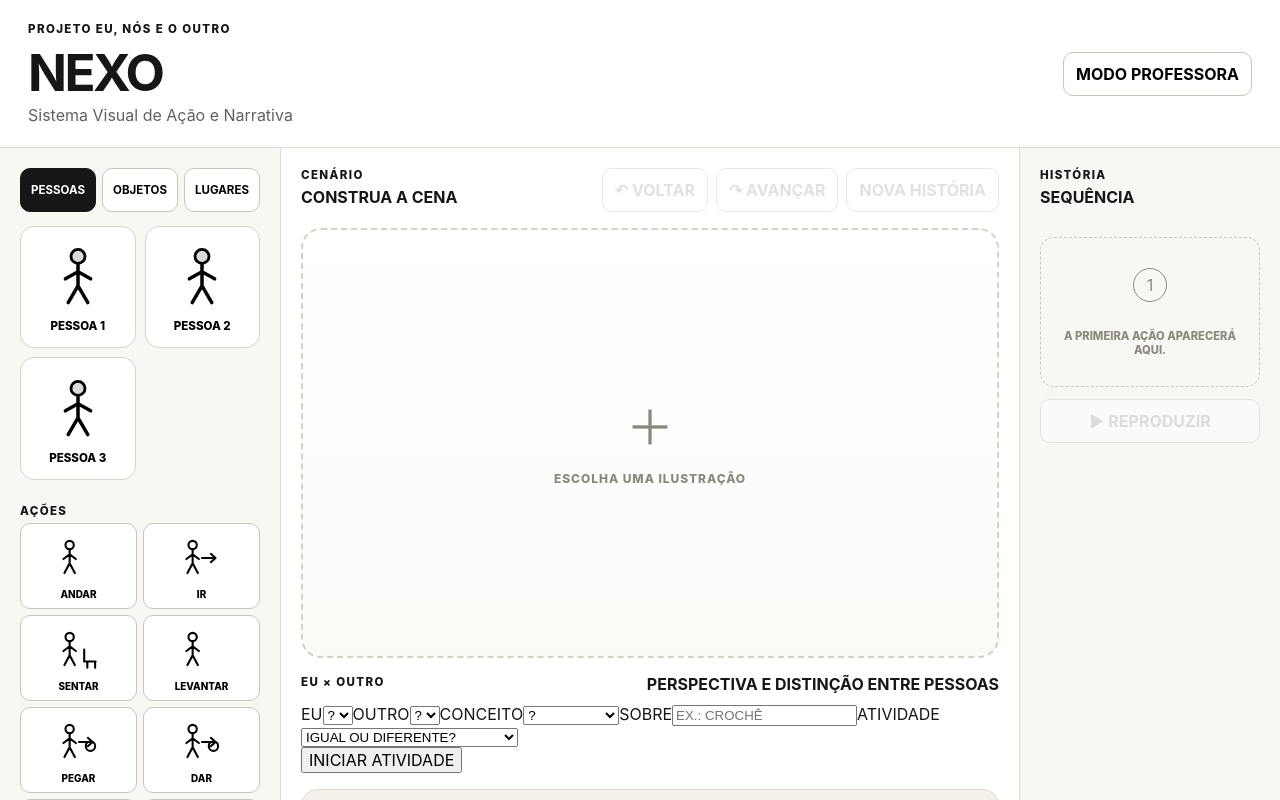
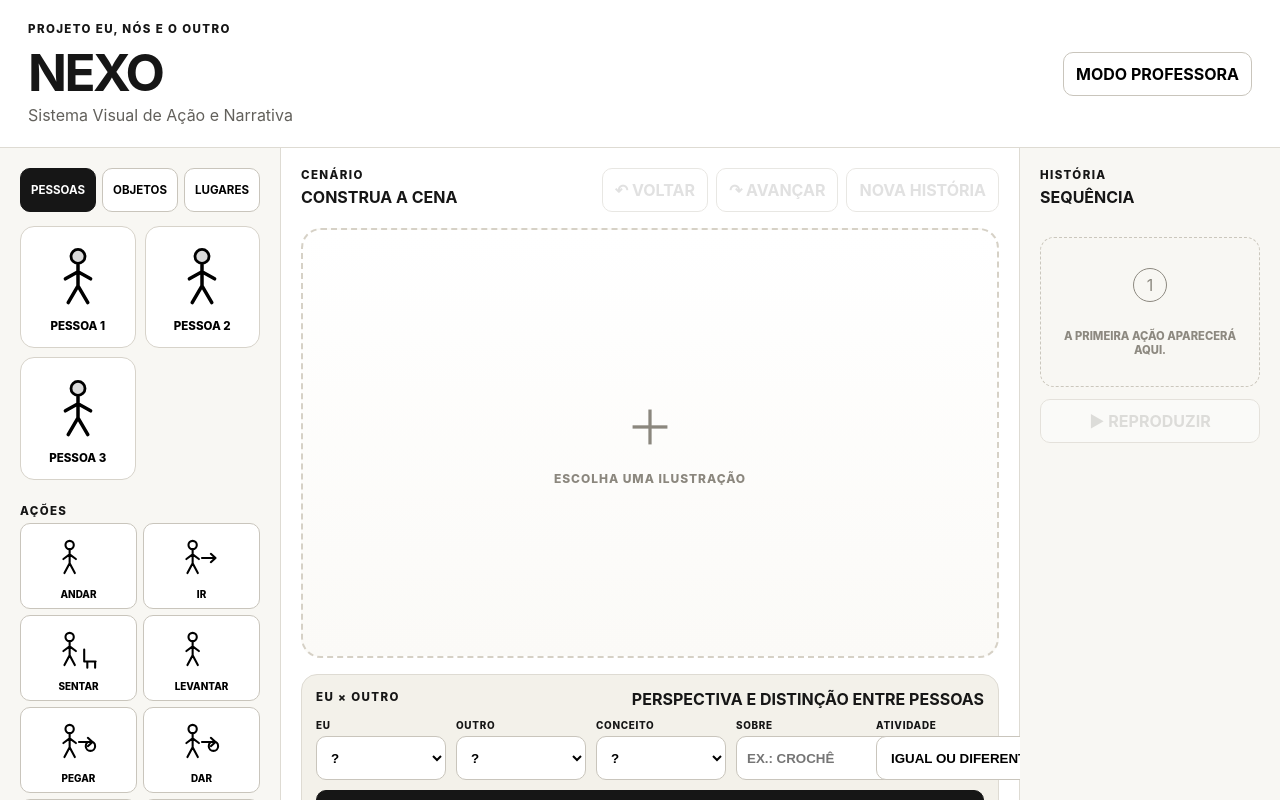
Before and after one commit to aeduardasantana/nexo, a React (Vite) app: page / in a window 1280 px wide. Shown: the top 800 px of the page. Built offline with nearby package versions, Linux system fonts and the light colour scheme.

Commit message:
style: add self-other perspective interface [edufertanapo]

```diff
--- a/src/styles.css
+++ b/src/styles.css
@@ -2065,3 +2065,120 @@ button:disabled { opacity: .42; cursor: not-allowed; }
     grid-template-columns: 1fr;
   }
 }
+
+
+.perspective-builder {
+  border: 1px solid #dedbd3;
+  border-radius: 16px;
+  padding: 14px;
+  background: #f3f1ea;
+}
+
+.perspective-config {
+  display: grid;
+  grid-template-columns: repeat(5, minmax(130px, 1fr));
+  gap: 10px;
+}
+
+.perspective-config label {
+  display: grid;
+  gap: 5px;
+}
+
+.perspective-config label span {
+  font-size: .62rem;
+  font-weight: 850;
+  letter-spacing: .07em;
+}
+
+.perspective-config select,
+.perspective-config input {
+  min-height: 44px;
+  border: 1px solid #c9c5bc;
+  border-radius: 10px;
+  background: #fff;
+  padding: 8px 10px;
+  font-weight: 800;
+}
+
+.perspective-start {
+  width: 100%;
+  min-height: 44px;
+  margin-top: 10px;
+  border: 1px solid #161616;
+  border-radius: 10px;
+  background: #161616;
+  color: #fff;
+  font-weight: 850;
+  cursor: pointer;
+}
+
+.perspective-question {
+  margin-top: 12px;
+  border: 1px solid #cbc5bb;
+  border-radius: 12px;
+  background: #fff;
+  padding: 14px;
+  display: grid;
+  gap: 12px;
+  text-align: center;
+}
+
+.perspective-question > strong {
+  font-size: .82rem;
+}
+
+.perspective-answers {
+  display: grid;
+  grid-template-columns: 1fr 1fr;
+  gap: 10px;
+}
+
+.perspective-answers button {
+  min-height: 72px;
+  border: 1px solid #c9c5bc;
+  border-radius: 11px;
+  background: #fff;
+  font-weight: 850;
+  cursor: pointer;
+}
+
+.perspective-declarations {
+  margin-top: 12px;
+  display: grid;
+  grid-template-columns: 1fr 1fr;
+  gap: 10px;
+}
+
+.perspective-declarations > div {
+  border: 1px solid #d1ccc2;
+  border-radius: 11px;
+  background: #fff;
+  padding: 10px;
+  display: grid;
+  gap: 4px;
+}
+
+.perspective-declarations strong {
+  font-size: .7rem;
+}
+
+.perspective-declarations span {
+  font-size: .62rem;
+  font-weight: 800;
+  color: #6f6b63;
+}
+
+@media (max-width: 900px) {
+  .perspective-config {
+    grid-template-columns: 1fr 1fr;
+  }
+}
+
+@media (max-width: 640px) {
+  .perspective-config,
+  .perspective-answers,
+  .perspective-declarations {
+    grid-template-columns: 1fr;
+  }
+}
```
